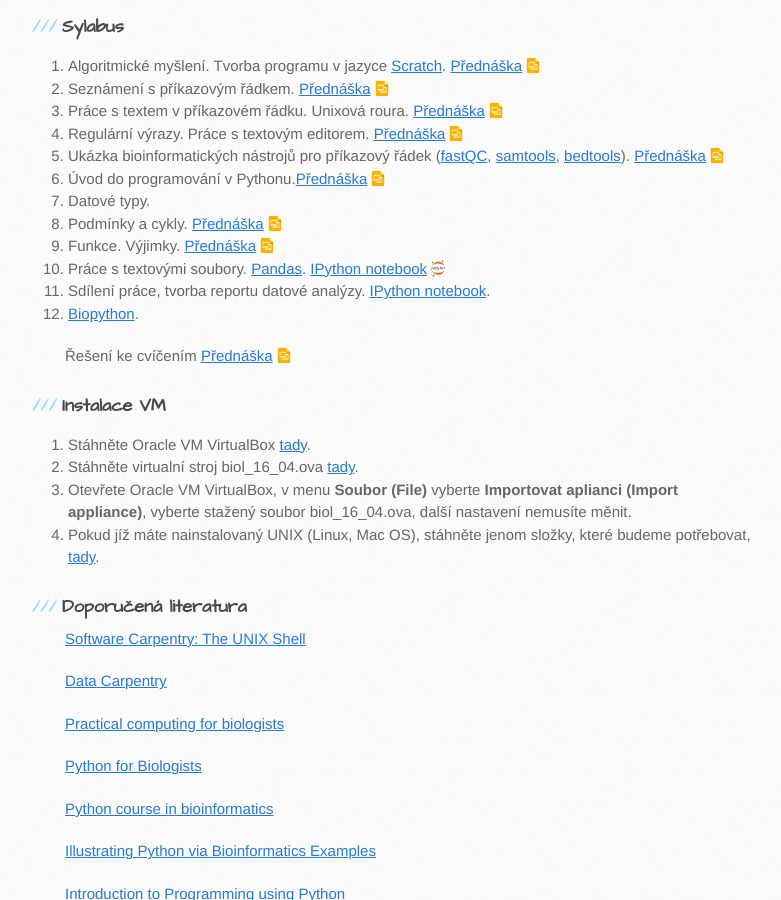
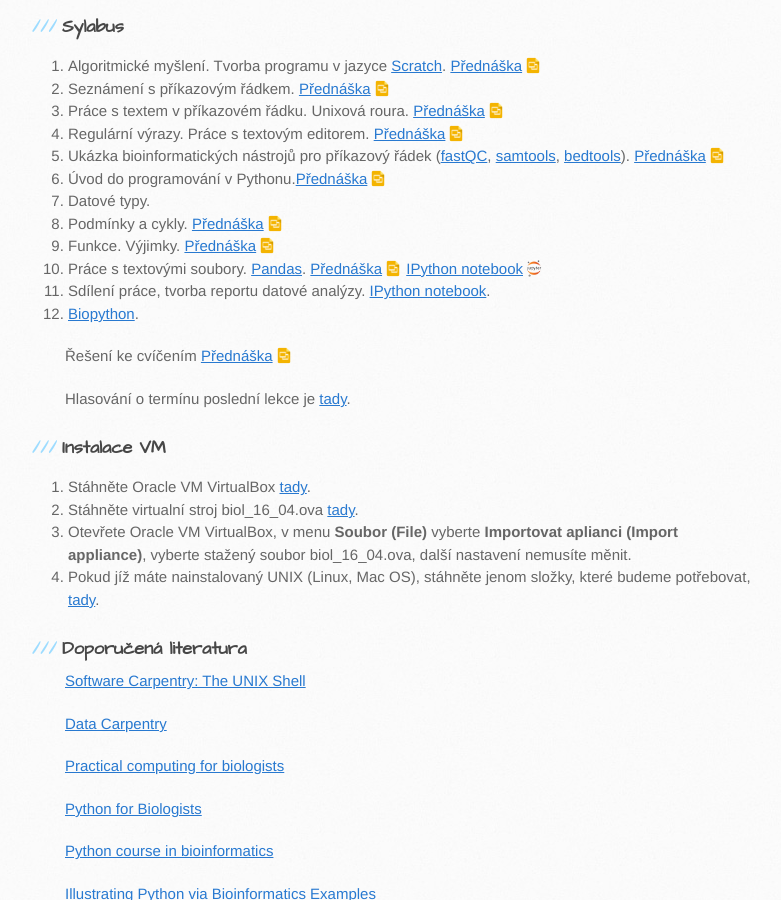
Before and after one commit to anastazie/intro_python_biol, a Jekyll site: the page built from index.md, in a window 1280 px wide and 900 px high, scrolled down 1044 px. Shown: the whole window, without its empty margins (105-886 px from the left). Built offline with Jekyll 4.4.1, drawn with Linux system fonts in a browser that asks for light colours; our own code applies the rules of GitHub Pages for plain Markdown files.

Commit message:
Update index.md

```diff
--- a/index.md
+++ b/index.md
@@ -25,11 +25,14 @@ Cílem předmětu je zbavení studentů strachu z příkazového řádku a nauč
 7. Datové typy.
 8. Podmínky a cykly. <a href="https://docs.google.com/presentation/d/1ro8_Q3Afxfji5ZCTlMzAahhoeDpO8j_Jiu6XRlQYZOo/edit?usp=sharing" class="presentation">Přednáška</a>
 9. Funkce. Výjimky. <a href="https://docs.google.com/presentation/d/1xD98ktrqpyFTyiuPtB9Isl6Gw8RJGQsOqDFnyY4Ysl0/edit?usp=sharing"  class="presentation">Přednáška</a>
-10. Práce s textovými soubory. [Pandas](http://pandas.pydata.org/). <a href="https://github.com/anastazie/python_biol_2016/blob/master/10_Python_Pandas.ipynb" class="jupyter"> IPython notebook </a>
+10. Práce s textovými soubory. [Pandas](http://pandas.pydata.org/). <a href="https://docs.google.com/presentation/d/11kMwoRq-d7_4Q-RpWO2bdBx2Gi0fT3Dq_-JrlMw21-E/edit?usp=sharing"  class="presentation">Přednáška</a> <a href="https://github.com/anastazie/python_biol_2016/blob/master/10_Python_Pandas.ipynb" class="jupyter"> IPython notebook </a>
 11. Sdílení práce, tvorba reportu datové analýzy. [IPython notebook](http://jupyter.org/).
 12. [Biopython](http://biopython.org/DIST/docs/tutorial/Tutorial.html).
 
 Řešení ke cvíčením <a href="https://docs.google.com/presentation/d/1XFS2EjUPrdbiI76mhOeFxNjPzWEUKcfJFnSob8QuzyE/edit?usp=sharing" class="presentation">Přednáška</a>
+
+Hlasování o termínu poslední lekce je [tady](http://doodle.com/poll/4ztschcenughgnc3).
+
 
 ### Instalace VM
 
```
